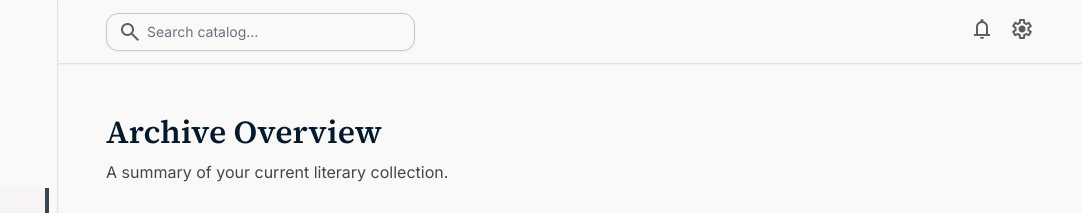
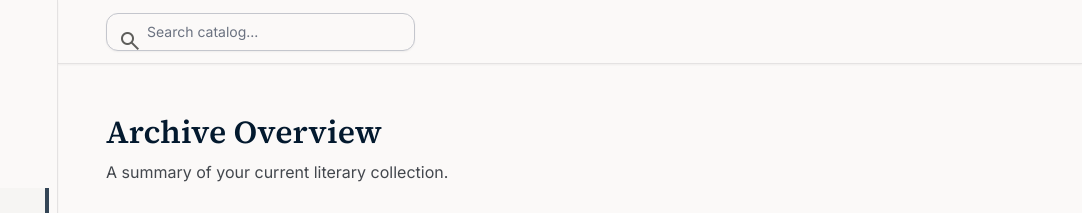
Before and after one commit to Luanhotlinebr/bibliotheca, a website built with Parcel: page src/index.html in a window 1280 px wide. Shown: the top 213 px of the page, 198-1280 px from the left. Built offline with nearby package versions, Linux system fonts and the light colour scheme.

Commit message:
feat: remove notifications and settings actions from header

```diff
--- a/src/index.html
+++ b/src/index.html
@@ -160,23 +160,16 @@
   <!-- TopNavBar -->
   <header
     class="hidden md:flex docked full-width top-0 sticky z-40 bg-surface border-b border-surface-variant justify-between items-center ml-64 px-margin-desktop h-16 shadow-sm">
-    <div class="flex items-center gap-4 w-1/3">
-      <div class="relative w-full">
+    <div class="flex items-center  gap-4 w-1/3">
+      <div class="relative w-full flex items-center ">
         <span
-          class="material-symbols-outlined absolute left-3 top-1/2 transform -translate-y-1/2 text-secondary">search</span>
+          class="material-symbols-outlined absolute left-3 top-7 transform -translate-y-1/2 text-secondary">search</span>
         <input
           class="w-full pl-10 pr-4 py-2 border border-outline-variant rounded-full bg-surface-bright focus:outline-none focus:border-primary focus:ring-1 focus:ring-primary font-body-sm text-body-sm transition-shadow shadow-sm"
           placeholder="Search catalog..." type="text" />
       </div>
     </div>
-    <div class="flex items-center gap-4">
-      <button aria-label="Notifications" class="text-secondary hover:text-on-secondary-container transition-colors">
-        <span class="material-symbols-outlined">notifications</span>
-      </button>
-      <button aria-label="Settings" class="text-secondary hover:text-on-secondary-container transition-colors">
-        <span class="material-symbols-outlined">settings</span>
-      </button>
-    </div>
+
   </header>
   <!-- Main Content Canvas -->
   <main class="md:ml-64 p-margin-mobile md:p-margin-desktop max-w-container-max-width mx-auto">
```
Also changed, not shown: dist/index.html, 2 other files.
